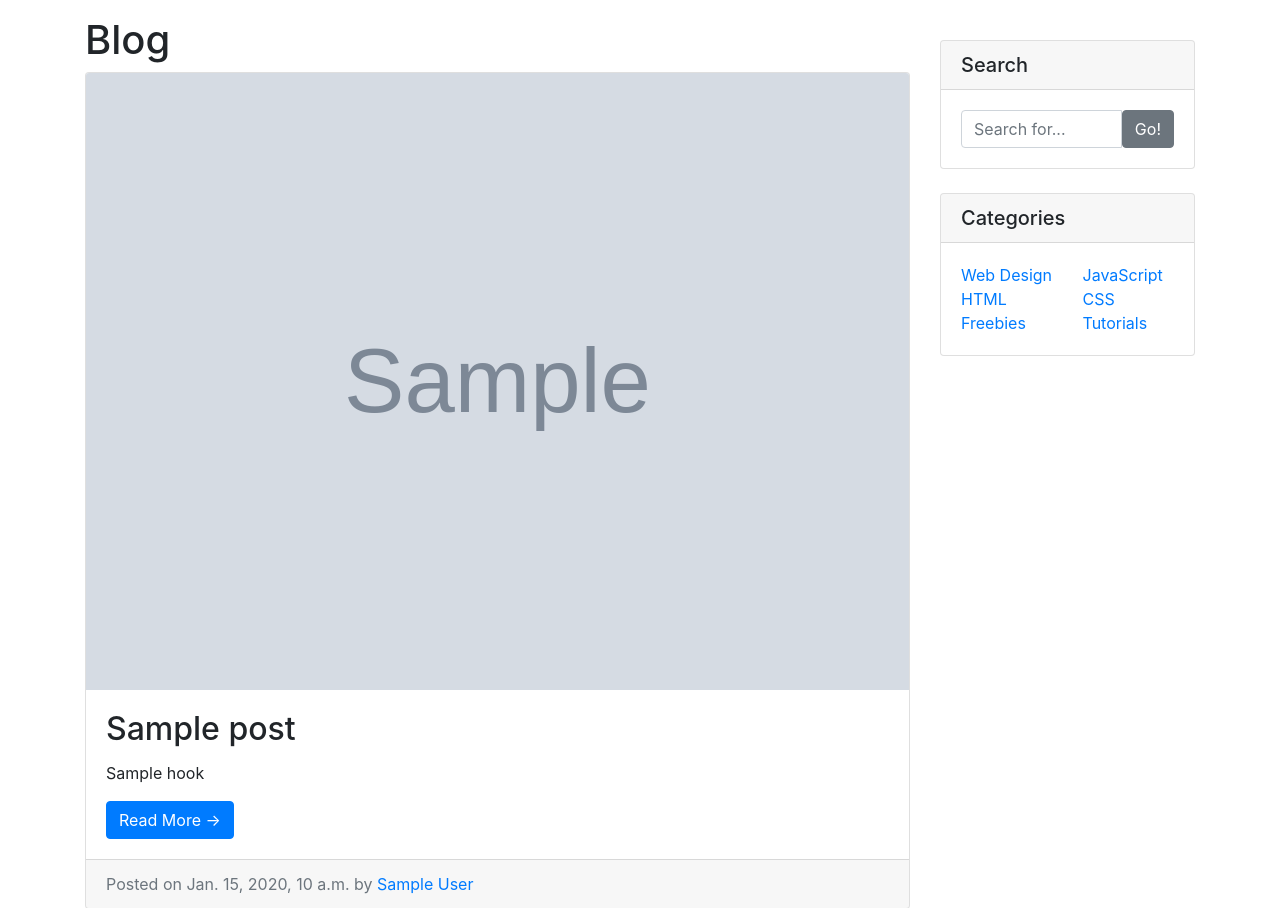
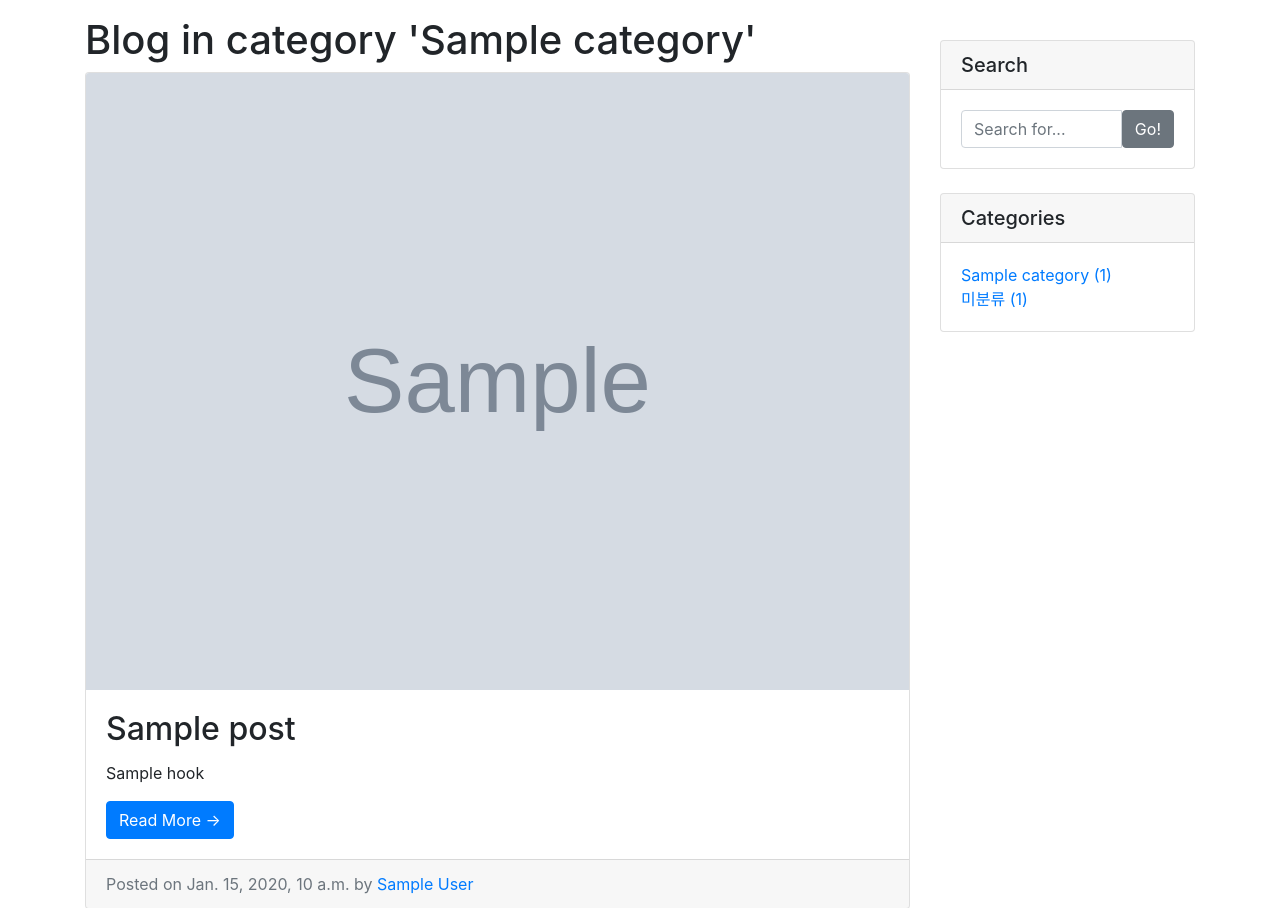
Before and after one commit to auddus16/DjangoBlog, a Django app: template blog_main/blog/templates/blog/post_list.html in a window 1280 px wide. Shown: the part 56-964 px from the top of the page. Run offline with Django 3.2, Linux system fonts and the light colour scheme; the template is opened without the code that fills it: most values are stand-ins (such as "Sample title", 1, 10 or a date in 2020); grey boxes marked "Sample" are stand-in pictures; some libraries are stand-ins or nearby versions.

Commit message:
Category view 수정

```diff
--- a/blog_main/blog/models.py
+++ b/blog_main/blog/models.py
@@ -12,6 +12,9 @@ class Category(models.Model):
     # method
     def __str__(self):
         return self.name
+
+    def get_absolute_url(self):
+        return f'/blog/category/{self.slug}/'
 
     # 복수형 내가 정하고 싶을 때 (inner class)
     class Meta:
@@ -40,5 +43,5 @@ class Post(models.Model):
     def get_absolute_url(self):
         return f'/blog/{self.pk}/'
 
-    def get_file_name(self):    # 파일명이 경로가 아닌 이름으로 나오게끔, 백에서
+    def get_file_name(self):    # 파일명이 경로가 아닌 이름으로 나오게 끔, 백에서
         return os.path.basename(self.attached_file.name)
--- a/blog_main/blog/templates/blog/base.html
+++ b/blog_main/blog/templates/blog/base.html
@@ -72,30 +72,16 @@
                     <h5 class="card-header">Categories</h5>
                     <div class="card-body">
                         <div class="row">
-                            <div class="col-lg-6">
+                            <div class="col-lg-12">
                                 <ul class="list-unstyled mb-0">
-                                    <li>
-                                        <a href="#">Web Design</a>
-                                    </li>
-                                    <li>
-                                        <a href="#">HTML</a>
-                                    </li>
-                                    <li>
-                                        <a href="#">Freebies</a>
-                                    </li>
-                                </ul>
-                            </div>
-                            <div class="col-lg-6">
-                                <ul class="list-unstyled mb-0">
-                                    <li>
-                                        <a href="#">JavaScript</a>
-                                    </li>
-                                    <li>
-                                        <a href="#">CSS</a>
-                                    </li>
-                                    <li>
-                                        <a href="#">Tutorials</a>
-                                    </li>
+                                    {% for c in categories %}
+                                        <li>
+                                            <a href="{{ c.get_absolute_url }}">{{ c.name }} ({{ c.post_set.count }})</a>
+                                        </li>
+                                    {% endfor %}
+                                <li>
+                                    <a href="/blog/category/no-category">미분류 ({{ count_posts_without_category }})</a>
+                                </li>
                                 </ul>
                             </div>
                         </div>
--- a/blog_main/blog/templates/blog/post_list.html
+++ b/blog_main/blog/templates/blog/post_list.html
@@ -4,7 +4,7 @@
 {% endblock %}
 {% block main_area %}
 
-<h1>Blog</h1>
+<h1>Blog {% if category %} in category '{{ category }}' {% endif %}</h1>
 
     {% for p in post_list %}
         <!-- Blog Post -->
--- a/blog_main/blog/urls.py
+++ b/blog_main/blog/urls.py
@@ -6,4 +6,5 @@ urlpatterns = [
     # path('<int:pk>/', views.single_post_page),  # <자료형:변수명> -> single_post_page의 매개변수로 넘어간다.
     path('<int:pk>/', views.PostDetail.as_view()),  # <자료형:변수명> -> single_post_page의 매개변수로 넘어간다.
     # path('', views.index)
+    path('category/<str:slug>/', views.show_category_posts)
 ]
```
Also changed, not shown: blog_main/blog/views.py (+57 -25 lines).
